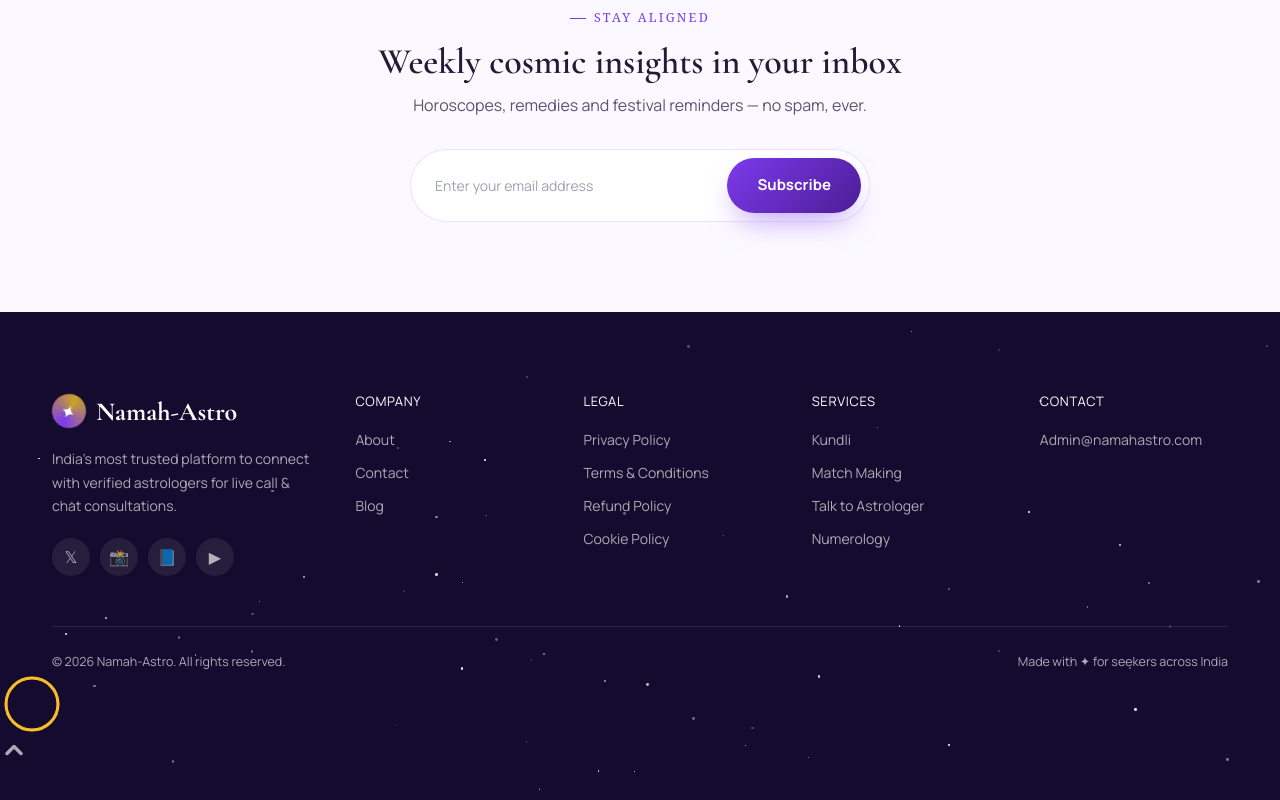
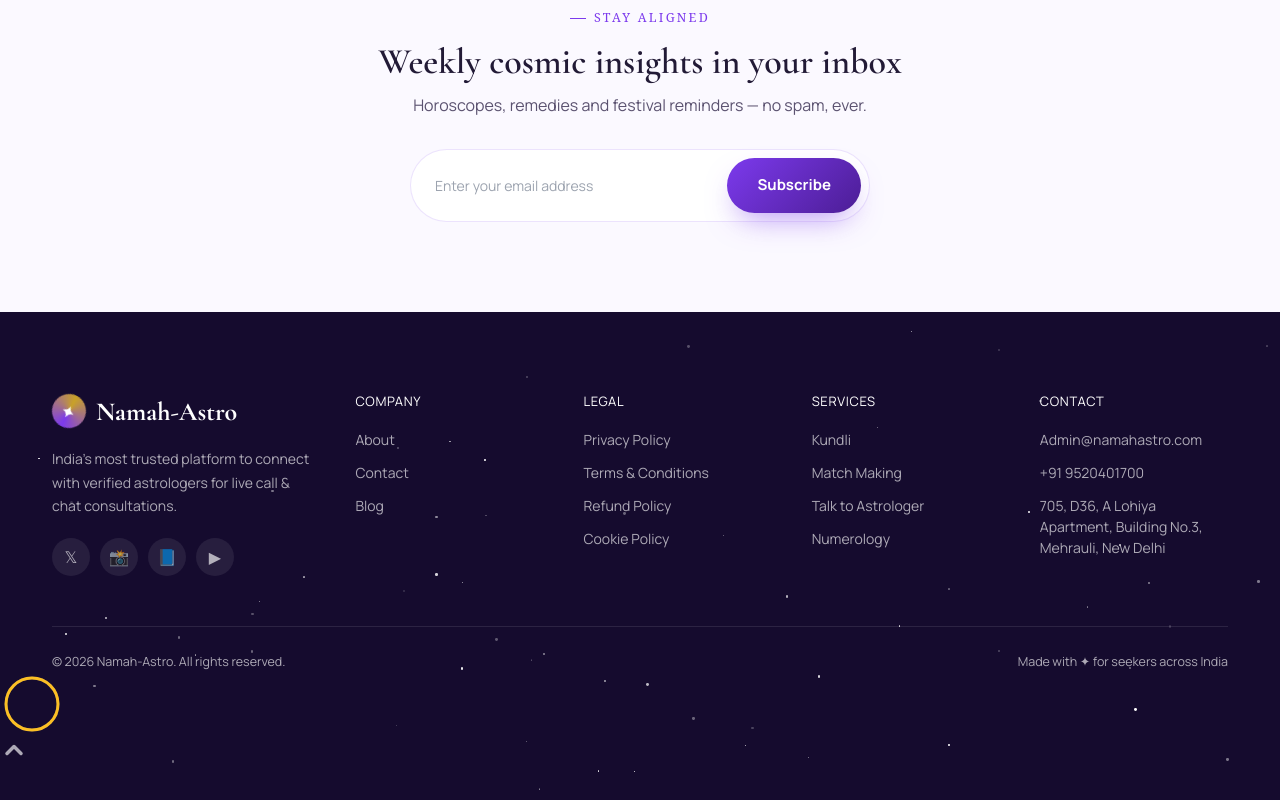
Before and after one commit to adityasemalti-pearl/AstroNarhari-User-Website, a React (Vite) app: page /home in a window 1280 px wide. Shown: the part 8597-9397 px from the top of the page. Built offline with nearby package versions, Linux system fonts and the light colour scheme.

Commit message:
ok-current

```diff
--- a/src/pages/Home/PublicPages/HomePage.jsx
+++ b/src/pages/Home/PublicPages/HomePage.jsx
@@ -1,6 +1,4 @@
 import React, { useState, useEffect, useRef, useMemo } from "react";
-
-
 import {
     Sparkles,
     Heart,
@@ -20,18 +18,22 @@
     Headphones,
     MessageSquare,
 } from "lucide-react";
-
-import {SERVICES,
+import {
+    SERVICES,
     ASTROLOGERS,
     WHY,
     STEPS,
     TESTIMONIALS,
     BLOGS,
     PRICING,
-FAQS} from './HomeData'
+    FAQS
+} from './HomeData';
+import './HomePage.css';
+import logo from '../../../assets/logo.png';
+import { useNavigate } from "react-router-dom";
+import BackToTop from "../comp/BackToTop";
+import Header from "./HomeNavBar";
 
-/* ================= helpers ================= */
-import './HomePage.css'
 function useInView(threshold = 0.15) {
     const ref = useRef(null);
     const [inView, setInView] = useState(false);
@@ -129,23 +131,13 @@
     );
 }
 
-/* ================= data ================= */
-
-
-/* ================= main component ================= */
-import logo from '../../../assets/logo.png'
-import { useNavigate } from "react-router-dom";
-import BackToTop from "../comp/BackToTop";
-import Header from "./HomeNavBar";
 export default function AstroSetuLanding() {
-
     const [menuOpen, setMenuOpen] = useState(false);
     const [liveCount, setLiveCount] = useState(142);
     const [openFaq, setOpenFaq] = useState(0);
     const [testiIndex, setTestiIndex] = useState(0);
     const [testiPaused, setTestiPaused] = useState(false);
-    const navigate = useNavigate()
-
+    const navigate = useNavigate();
 
     useEffect(() => {
         const id = setInterval(() => {
@@ -162,24 +154,13 @@
         return () => clearInterval(id);
     }, [testiPaused]);
 
-    const navLink = (href, label) => (
-        <a href={href} onClick={() => setMenuOpen(false)}>
-            {label}
-        </a>
-    );
-
     return (
         <div className="asx-root">
-
-
-            {/* ============ HEADER ============ */}
             <Header
                 menuOpen={menuOpen}
                 setMenuOpen={setMenuOpen}
             />
 
-
-            {/* ============ 1. HERO ============ */}
             <section className="hero" id="hero">
                 <StarField count={130} />
                 <div className="shooting-star" style={{ top: "12%" }} />
@@ -260,7 +241,6 @@
                 </div>
             </section>
 
-            {/* ============ 2. TRUSTED BY THOUSANDS ============ */}
             <div className="trustbar">
                 <div className="wrap trust-grid">
                     <StatCounter target={4.9} decimal label="⭐ Average Rating" />
@@ -270,7 +250,6 @@
                 </div>
             </div>
 
-            {/* ============ 3. SERVICES ============ */}
             <section className="section" id="services">
                 <div className="wrap">
                     <Reveal className="section-head">
@@ -281,11 +260,12 @@
                     <Reveal stagger className="services-grid">
                         {SERVICES.map((s) => {
                             const Icon = s.icon;
-
                             return (
                                 <div
-                                onClick={()=>navigate(s.path)}
-                                className="service-card group  cursor-pointer" key={s.title}>
+                                    onClick={() => navigate(s.path)}
+                                    className="service-card group cursor-pointer"
+                                    key={s.title}
+                                >
                                     <div className="service-icon">
                                         <Icon
                                             size={30}
@@ -293,7 +273,6 @@
                                             className="text-purple-400 transition-transform duration-300 group-hover:scale-110"
                                         />
                                     </div>
-
                                     <h4>{s.title}</h4>
                                     <p>{s.desc}</p>
                                 </div>
@@ -303,7 +282,6 @@
                 </div>
             </section>
 
-            {/* ============ 4. EXPERT ASTROLOGERS ============ */}
             <section className="section alt" id="astrologers">
                 <div className="wrap">
                     <Reveal className="section-head">
@@ -337,13 +315,11 @@
                         ))}
                     </Reveal>
                     <div style={{ textAlign: "center", marginTop: 44 }}>
-                        <a
-                            href="/dashboard/astrologers" className="btn btn-outline">View All 500+ Astrologers</a>
+                        <a href="/dashboard/astrologers" className="btn btn-outline">View All 500+ Astrologers</a>
                     </div>
                 </div>
             </section>
 
-            {/* ============ 5. WHY CHOOSE US ============ */}
             <section className="section" id="why">
                 <div className="wrap">
                     <Reveal className="section-head">
@@ -353,7 +329,6 @@
                     <Reveal stagger className="why-grid">
                         {WHY.map((w) => {
                             const Icon = w.icon;
-
                             return (
                                 <div className="why-card group" key={w.title}>
                                     <div className="why-icon">
@@ -363,7 +338,6 @@
                                             className="text-yellow-400 transition-all duration-300 group-hover:scale-110"
                                         />
                                     </div>
-
                                     <h4>{w.title}</h4>
                                     <p>{w.desc}</p>
                                 </div>
@@ -373,7 +347,6 @@
                 </div>
             </section>
 
-            {/* ============ 6. HOW IT WORKS ============ */}
             <section className="section alt" id="how">
                 <div className="wrap">
                     <Reveal className="section-head">
@@ -393,50 +366,6 @@
                 </div>
             </section>
 
-            {/* ============ 7. KUNDLI PREVIEW ============ */}
-            {/* <section className="section" id="kundli">
-                <div className="wrap">
-                    <Reveal className="section-head">
-                        <span className="eyebrow">Free Tool</span>
-                        <h2>Generate your Kundli in seconds</h2>
-                        <p>Enter your birth details to preview your personalised birth chart and horoscope.</p>
-                    </Reveal>
-                    <Reveal className="kundli-panel">
-                        <div className="kundli-form">
-                            <h3>Enter Birth Details</h3>
-                            <p>Accurate to the minute for precise chart calculation.</p>
-                            <div className="field"><label>Full Name</label><input type="text" placeholder="e.g. Aarav Sharma" /></div>
-                            <div className="field-row">
-                                <div className="field"><label>Date of Birth</label><input type="date" /></div>
-                                <div className="field"><label>Time of Birth</label><input type="time" /></div>
-                            </div>
-                            <div className="field"><label>Place of Birth</label><input type="text" placeholder="e.g. Dehradun, Uttarakhand" /></div>
-                            <a href="/dashboard/kundali" className="btn btn-primary" style={{ width: "100%", marginTop: 8 }}>Generate My Kundli</a>
-                        </div>
-                        <div className="kundli-visual">
-                            <svg className="kundli-chart" viewBox="0 0 280 280">
-                                <rect x="10" y="10" width="260" height="260" fill="none" stroke="rgba(255,255,255,0.4)" strokeWidth="1.4" />
-                                <line x1="10" y1="10" x2="270" y2="270" stroke="rgba(255,255,255,0.4)" strokeWidth="1.2" />
-                                <line x1="270" y1="10" x2="10" y2="270" stroke="rgba(255,255,255,0.4)" strokeWidth="1.2" />
-                                <line x1="140" y1="10" x2="10" y2="140" stroke="rgba(255,255,255,0.4)" strokeWidth="1.2" />
-                                <line x1="10" y1="140" x2="140" y2="270" stroke="rgba(255,255,255,0.4)" strokeWidth="1.2" />
-                                <line x1="140" y1="270" x2="270" y2="140" stroke="rgba(255,255,255,0.4)" strokeWidth="1.2" />
-                                <line x1="270" y1="140" x2="140" y2="10" stroke="rgba(255,255,255,0.4)" strokeWidth="1.2" />
-                                <g fill="#E8CE7E" fontSize="13" fontFamily="Space Mono, monospace" textAnchor="middle">
-                                    <text x="140" y="55">Su Ma</text><text x="65" y="60">Ju</text><text x="215" y="60">Ve</text>
-                                    <text x="45" y="145">Ra</text><text x="235" y="145">Ke</text>
-                                    <text x="65" y="225">Sa</text><text x="215" y="225">Me</text><text x="140" y="235">Mo</text>
-                                </g>
-                            </svg>
-                            <div className="horo-mini">
-                                <span>♈</span><span>♉</span><span>♊</span><span>♋</span><span>♌</span><span>♍</span>
-                            </div>
-                        </div>
-                    </Reveal>
-                </div>
-            </section> */}
-
-            {/* ============ 8. TESTIMONIALS ============ */}
             <section className="section alt" id="testimonials">
                 <div className="wrap">
                     <Reveal className="section-head">
@@ -482,7 +411,6 @@
                 </div>
             </section>
 
-            {/* ============ 9. FEATURED BLOGS ============ */}
             <section className="section" id="blogs">
                 <div className="wrap">
                     <Reveal className="section-head">
@@ -504,7 +432,6 @@
                 </div>
             </section>
 
-            {/* ============ 10. APP SCREENSHOTS ============ */}
             <section className="section alt" id="app">
                 <div className="wrap">
                     <Reveal className="section-head">
@@ -558,7 +485,6 @@
                 </div>
             </section>
 
-            {/* ============ 11. PRICING ============ */}
             <section className="section" id="pricing">
                 <div className="wrap">
                     <Reveal className="section-head">
@@ -580,7 +506,6 @@
                 </div>
             </section>
 
-            {/* ============ 12. FAQ ============ */}
             <section className="section alt" id="faq">
                 <div className="wrap">
                     <Reveal className="section-head">
@@ -603,7 +528,6 @@
                 </div>
             </section>
 
-            {/* ============ 13. DOWNLOAD APP CTA ============ */}
             <section className="section" id="download">
                 <div className="wrap">
                     <Reveal className="download-panel">
@@ -622,7 +546,6 @@
                 </div>
             </section>
 
-            {/* ============ 14. NEWSLETTER ============ */}
             <section className="newsletter">
                 <div className="wrap">
                     <span className="eyebrow">Stay Aligned</span>
@@ -635,7 +558,6 @@
                 </div>
             </section>
 
-            {/* ============ 15. FOOTER ============ */}
             <footer>
                 <StarField count={60} />
                 <div className="wrap" style={{ position: "relative", zIndex: 1 }}>
@@ -647,18 +569,40 @@
                                 <a href="#">𝕏</a><a href="#">📸</a><a href="#">📘</a><a href="#">▶</a>
                             </div>
                         </div>
-                        <div className="footer-col"><h5>Company</h5><ul>
-                            <li><a href="about">About</a></li><li><a href="contact">Contact</a></li><li><a href="#journal">Blog</a></li>
-                        </ul></div>
-                        <div className="footer-col"><h5>Legal</h5><ul>
-                            <li><a href="privacy-policy">Privacy Policy</a></li><li><a href="/terms-n-conditions">Terms & Conditions</a></li><li><a href="refund-policy">Refund Policy</a></li><li><a href="cookie-policy">Cookie Policy</a></li>
-                        </ul></div>
-                        <div className="footer-col"><h5>Services</h5><ul>
-                            <li><a href="#services">Kundli</a></li><li><a href="#services">Match Making</a></li><li><a href="#astrologers">Talk to Astrologer</a></li><li><a href="#services">Numerology</a></li>
-                        </ul></div>
-                        <div className="footer-col"><h5>Contact</h5><ul>
+                        <div className="footer-col">
+                            <h5>Company</h5>
+                            <ul>
+                                <li><a href="about">About</a></li>
+                                <li><a href="contact">Contact</a></li>
+                                <li><a href="#journal">Blog</a></li>
+                            </ul>
+                        </div>
+                        <div className="footer-col">
+                            <h5>Legal</h5>
+                            <ul>
+                                <li><a href="privacy-policy">Privacy Policy</a></li>
+                                <li><a href="/terms-n-conditions">Terms & Conditions</a></li>
+                                <li><a href="refund-policy">Refund Policy</a></li>
+                                <li><a href="cookie-policy">Cookie Policy</a></li>
+                            </ul>
+                        </div>
+                        <div className="footer-col">
+                            <h5>Services</h5>
+                            <ul>
+                                <li><a href="#services">Kundli</a></li>
+                                <li><a href="#services">Match Making</a></li>
+                                <li><a href="#astrologers">Talk to Astrologer</a></li>
+                                <li><a href="#services">Numerology</a></li>
+                            </ul>
+                        </div>
+                        <div className="footer-col">
+                            <h5>Contact</h5>
+                            <ul>
                                 <li>Admin@namahastro.com</li>
-                        </ul></div>
+                                <li>+91 9520401700</li>
+                                <li>705, D36, A Lohiya Apartment, Building No.3, Mehrauli, New Delhi</li>
+                            </ul>
+                        </div>
                     </div>
                     <div className="footer-bottom">
                         <span>© 2026 Namah-Astro. All rights reserved.</span>
@@ -667,9 +611,6 @@
                 </div>
                 <BackToTop />
             </footer>
-
         </div>
     );
 }
-
-/* ================= styles ================= */
```
Lines whose indentation alone changed are shown as unchanged.
